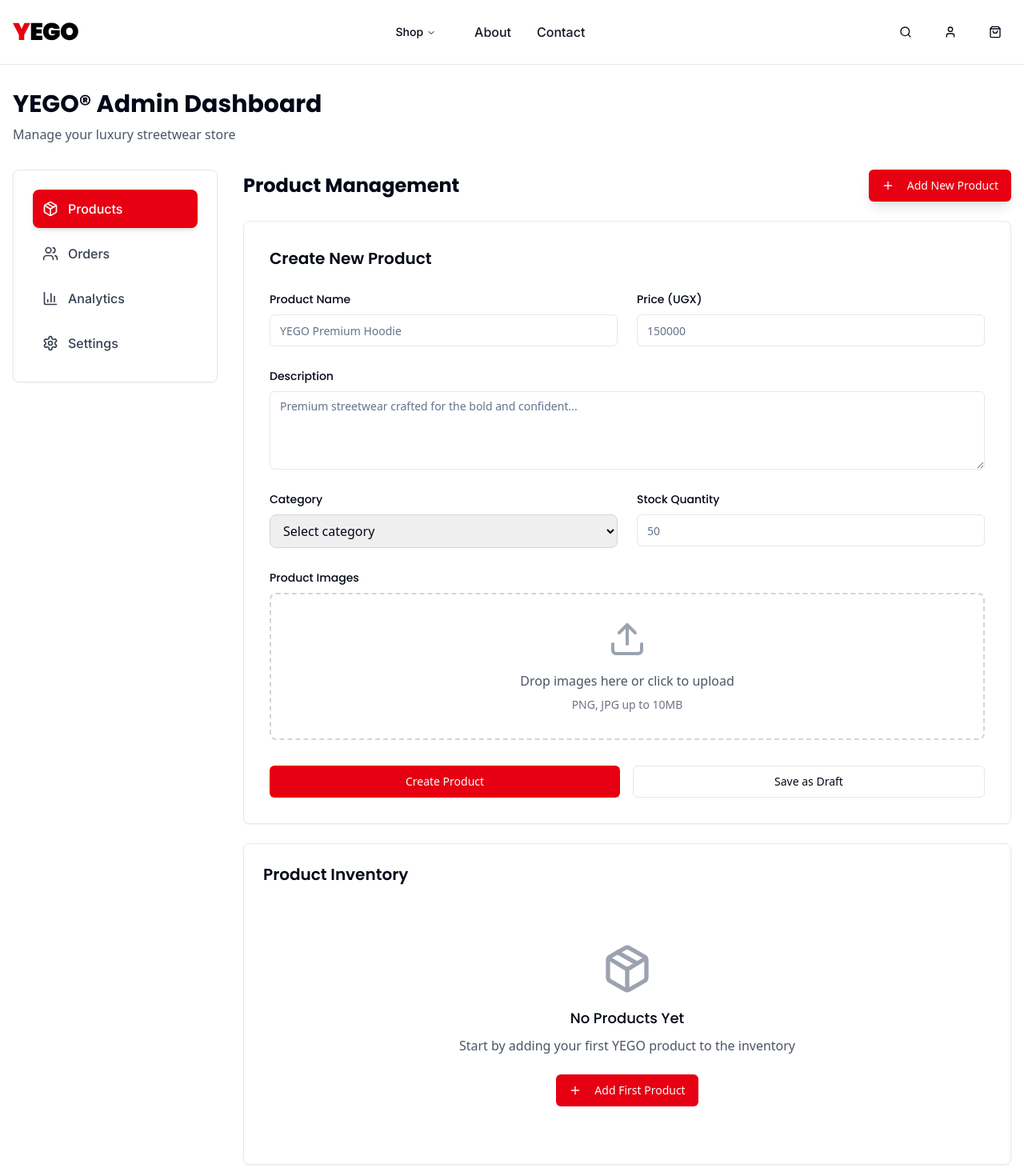
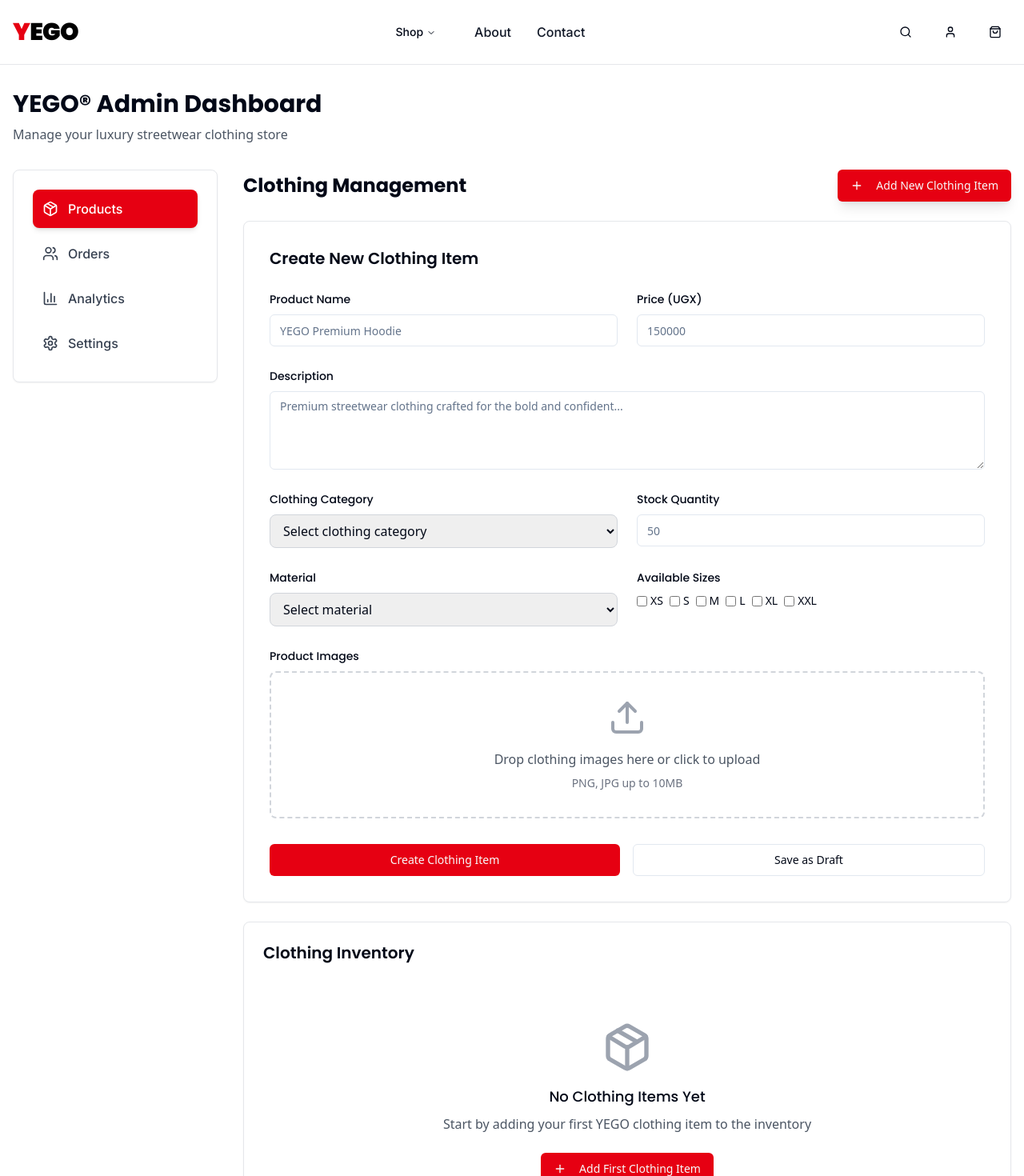
Before and after one commit to judeotine/yego, a React (Vite) app: page /admin in a window 1280 px wide. Shown: the top 1470 px of the page at 80% size. Built offline with nearby package versions, Linux system fonts and the light colour scheme.

Commit message:
Refactor Admin page with updated layout and functionality

```diff
--- a/src/pages/Admin.tsx
+++ b/src/pages/Admin.tsx
@@ -29,7 +29,7 @@
         >
           <div className="mb-8">
             <h1 className="font-poppins font-bold text-3xl mb-2">YEGO® Admin Dashboard</h1>
-            <p className="text-gray-600">Manage your luxury streetwear store</p>
+            <p className="text-gray-600">Manage your luxury streetwear clothing store</p>
           </div>
 
           <div className="flex flex-col lg:flex-row gap-8">
@@ -60,10 +60,10 @@
               {activeTab === 'products' && (
                 <div className="space-y-6">
                   <div className="flex justify-between items-center">
-                    <h2 className="font-poppins font-bold text-2xl">Product Management</h2>
+                    <h2 className="font-poppins font-bold text-2xl">Clothing Management</h2>
                     <Button className="bg-yego-red hover:bg-red-700 shadow-lg">
                       <Plus size={16} className="mr-2" />
-                      Add New Product
+                      Add New Clothing Item
                     </Button>
                   </div>
 
@@ -73,7 +73,7 @@
                     animate={{ opacity: 1, y: 0 }}
                     className="bg-white rounded-lg border border-gray-200 p-8 shadow-sm"
                   >
-                    <h3 className="font-poppins font-semibold text-xl mb-6">Create New Product</h3>
+                    <h3 className="font-poppins font-semibold text-xl mb-6">Create New Clothing Item</h3>
                     <div className="grid grid-cols-1 md:grid-cols-2 gap-6">
                       <div>
                         <Label htmlFor="productName" className="font-poppins font-medium">Product Name</Label>
@@ -98,20 +98,20 @@
                           id="description"
                           rows={4}
                           className="mt-2 focus:ring-2 focus:ring-yego-red"
-                          placeholder="Premium streetwear crafted for the bold and confident..."
+                          placeholder="Premium streetwear clothing crafted for the bold and confident..."
                         />
                       </div>
                       <div>
-                        <Label htmlFor="category" className="font-poppins font-medium">Category</Label>
+                        <Label htmlFor="category" className="font-poppins font-medium">Clothing Category</Label>
                         <select
                           id="category"
                           className="w-full mt-2 px-3 py-2 border border-gray-300 rounded-lg focus:outline-none focus:ring-2 focus:ring-yego-red"
                         >
-                          <option>Select category</option>
+                          <option>Select clothing category</option>
+                          <option>T-Shirts</option>
                           <option>Hoodies & Sweatshirts</option>
-                          <option>T-Shirts</option>
-                          <option>Accessories</option>
-                          <option>Footwear</option>
+                          <option>Pants</option>
+                          <option>Jackets</option>
                         </select>
                       </div>
                       <div>
@@ -123,18 +123,43 @@
                           className="mt-2 focus:ring-2 focus:ring-yego-red"
                         />
                       </div>
+                      <div>
+                        <Label htmlFor="material" className="font-poppins font-medium">Material</Label>
+                        <select
+                          id="material"
+                          className="w-full mt-2 px-3 py-2 border border-gray-300 rounded-lg focus:outline-none focus:ring-2 focus:ring-yego-red"
+                        >
+                          <option>Select material</option>
+                          <option>Cotton</option>
+                          <option>Cotton Blend</option>
+                          <option>Polyester</option>
+                          <option>Fleece</option>
+                          <option>Denim</option>
+                        </select>
+                      </div>
+                      <div>
+                        <Label htmlFor="sizes" className="font-poppins font-medium">Available Sizes</Label>
+                        <div className="mt-2 flex flex-wrap gap-2">
+                          {['XS', 'S', 'M', 'L', 'XL', 'XXL'].map((size) => (
+                            <label key={size} className="flex items-center">
+                              <input type="checkbox" className="mr-1" />
+                              <span className="text-sm">{size}</span>
+                            </label>
+                          ))}
+                        </div>
+                      </div>
                       <div className="md:col-span-2">
                         <Label className="font-poppins font-medium">Product Images</Label>
                         <div className="mt-2 border-2 border-dashed border-gray-300 rounded-lg p-8 text-center hover:border-yego-red transition-colors">
                           <Upload className="mx-auto h-12 w-12 text-gray-400 mb-4" />
-                          <p className="text-gray-600">Drop images here or click to upload</p>
+                          <p className="text-gray-600">Drop clothing images here or click to upload</p>
                           <p className="text-sm text-gray-500 mt-2">PNG, JPG up to 10MB</p>
                         </div>
                       </div>
                     </div>
                     <div className="flex gap-4 mt-8">
                       <Button className="bg-yego-red hover:bg-red-700 flex-1">
-                        Create Product
+                        Create Clothing Item
                       </Button>
                       <Button variant="outline" className="flex-1">
                         Save as Draft
@@ -149,14 +174,14 @@
                     transition={{ delay: 0.1 }}
                     className="bg-white rounded-lg border border-gray-200 p-6 shadow-sm"
                   >
-                    <h3 className="font-poppins font-semibold text-xl mb-6">Product Inventory</h3>
+                    <h3 className="font-poppins font-semibold text-xl mb-6">Clothing Inventory</h3>
                     <div className="text-center py-12">
                       <Package className="mx-auto h-16 w-16 text-gray-400 mb-4" />
-                      <h4 className="font-poppins font-medium text-lg mb-2">No Products Yet</h4>
-                      <p className="text-gray-600 mb-6">Start by adding your first YEGO product to the inventory</p>
+                      <h4 className="font-poppins font-medium text-lg mb-2">No Clothing Items Yet</h4>
+                      <p className="text-gray-600 mb-6">Start by adding your first YEGO clothing item to the inventory</p>
                       <Button className="bg-yego-red hover:bg-red-700">
                         <Plus size={16} className="mr-2" />
-                        Add First Product
+                        Add First Clothing Item
                       </Button>
                     </div>
                   </motion.div>
```
